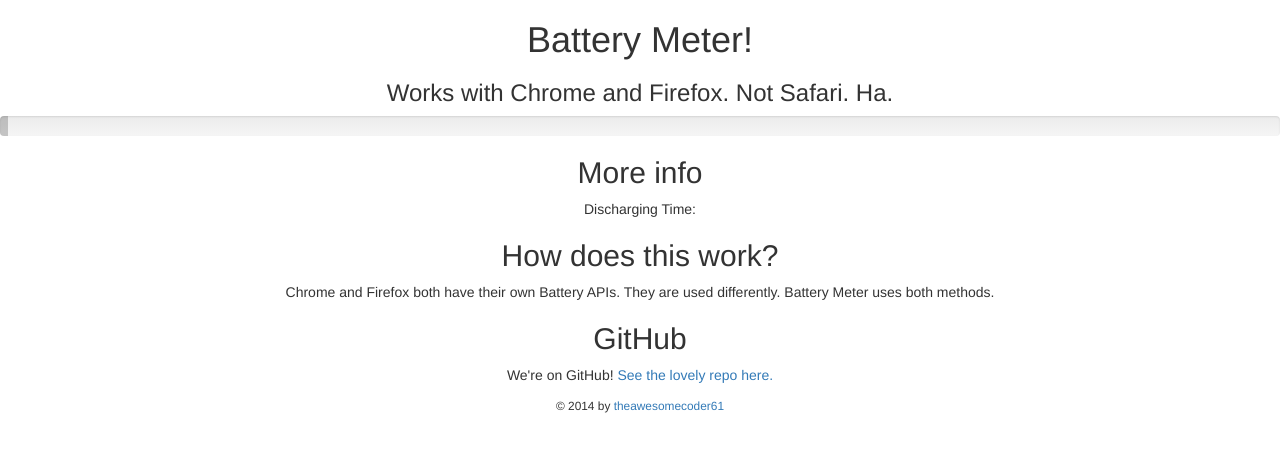
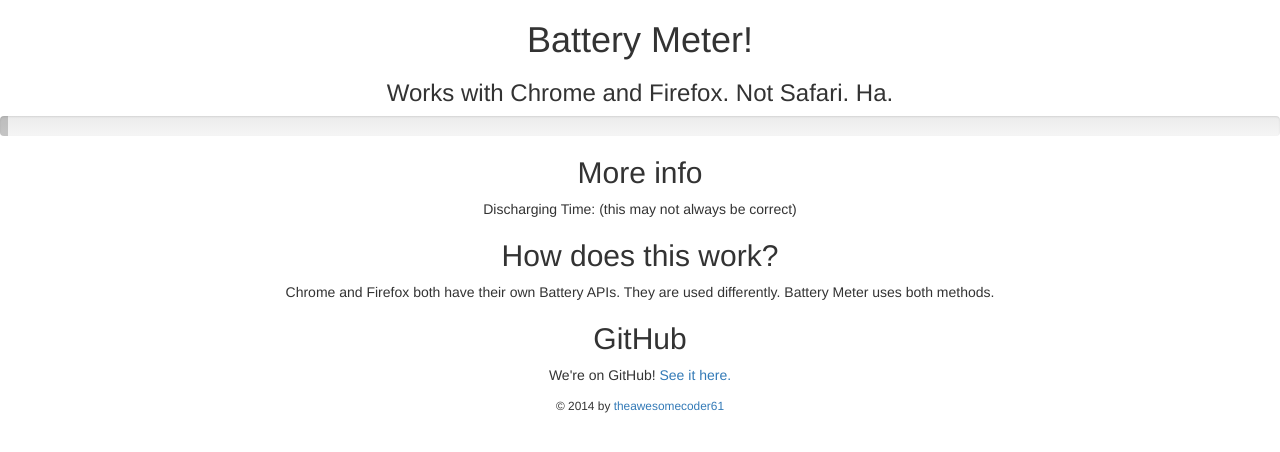
Before and after one commit to theawesomecoder61/Battery-Meter, a plain HTML site: page battery.html in a window 1280 px wide. Drawn offline with nearby package versions, Linux system fonts and the light colour scheme.

Commit message:
Update battery.html

```diff
--- a/battery.html
+++ b/battery.html
@@ -132,7 +132,7 @@ $("#no-safari span").text("iOS sucks!");
 <h2>More info</h2>
 <table>
 <tr>
-<td>Discharging Time: <span id="discharging" class="lowercase"></span></td>
+<td>Discharging Time: <span id="discharging" class="lowercase"></span> (this may not always be correct)</td>
 </tr>
 </table>
 <h2>How does this work?</h2>
@@ -140,7 +140,7 @@ $("#no-safari span").text("iOS sucks!");
 </div>
 
 <h2>GitHub</h2>
-<p>We're on GitHub! <a href="https://github.com/theawesomecoder61/Battery-Meter">See the lovely repo here.</a></p>
+<p>We're on GitHub! <a href="https://github.com/theawesomecoder61/Battery-Meter">See it here.</a></p>
 
 <small>&copy; 2014 by <a href="http://tac61.webstarts.com">theawesomecoder61</a></small>
 </center>
```
